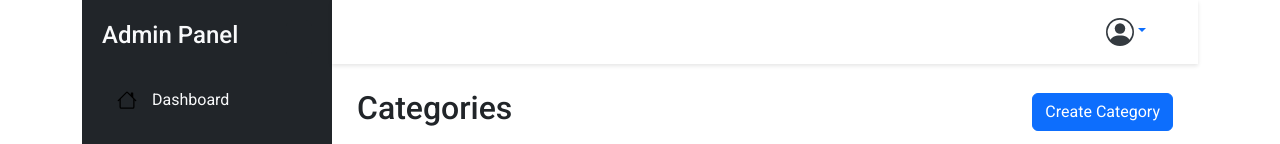
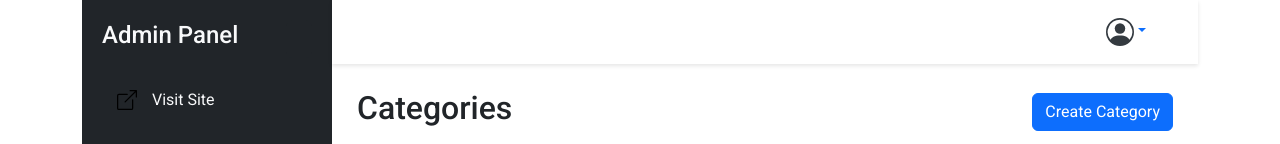
Before and after one commit to Meheady/node_eCommerce, a Next.js app: page /admin/categories in a window 1280 px wide. Shown: the top 144 px of the page. Built offline with nearby package versions, Linux system fonts and the light colour scheme; no server answers; the database is empty.

Commit message:
Update Sidebar.jsx

```diff
--- a/src/components/Sidebar.jsx
+++ b/src/components/Sidebar.jsx
@@ -2,7 +2,7 @@
 "use client"
 import React, { useState } from 'react';
 import { Nav } from 'react-bootstrap';
-import { House, BoxSeam, List, ChevronDown, ChevronRight, Gear } from 'react-bootstrap-icons';
+import { House, BoxSeam, List, ChevronDown, ChevronRight, Gear, BoxArrowUpRight } from 'react-bootstrap-icons';
 import 'bootstrap/dist/css/bootstrap.min.css';
 import Link from "next/link";
 
@@ -35,6 +35,18 @@ const Sidebar = () => {
                 </button>
             </div>
             <Nav className="flex-column">
+
+                <Nav.Link
+                    as={Link}
+                    href="/"
+                    target={"_blank"}
+                    style={hoveredLink === 'visit-site' ? { ...navLinkStyle, ...navLinkHoverStyle } : navLinkStyle}
+                    onMouseEnter={() => setHoveredLink('visit-site')}
+                    onMouseLeave={() => setHoveredLink(null)}
+                >
+                    <BoxArrowUpRight size={20} /> {!isCollapsed && <span style={navLinkTextStyle}>Visit Site</span>}
+                </Nav.Link>
+
                 <Nav.Link
                     as={Link}
                     href="/admin"
```
